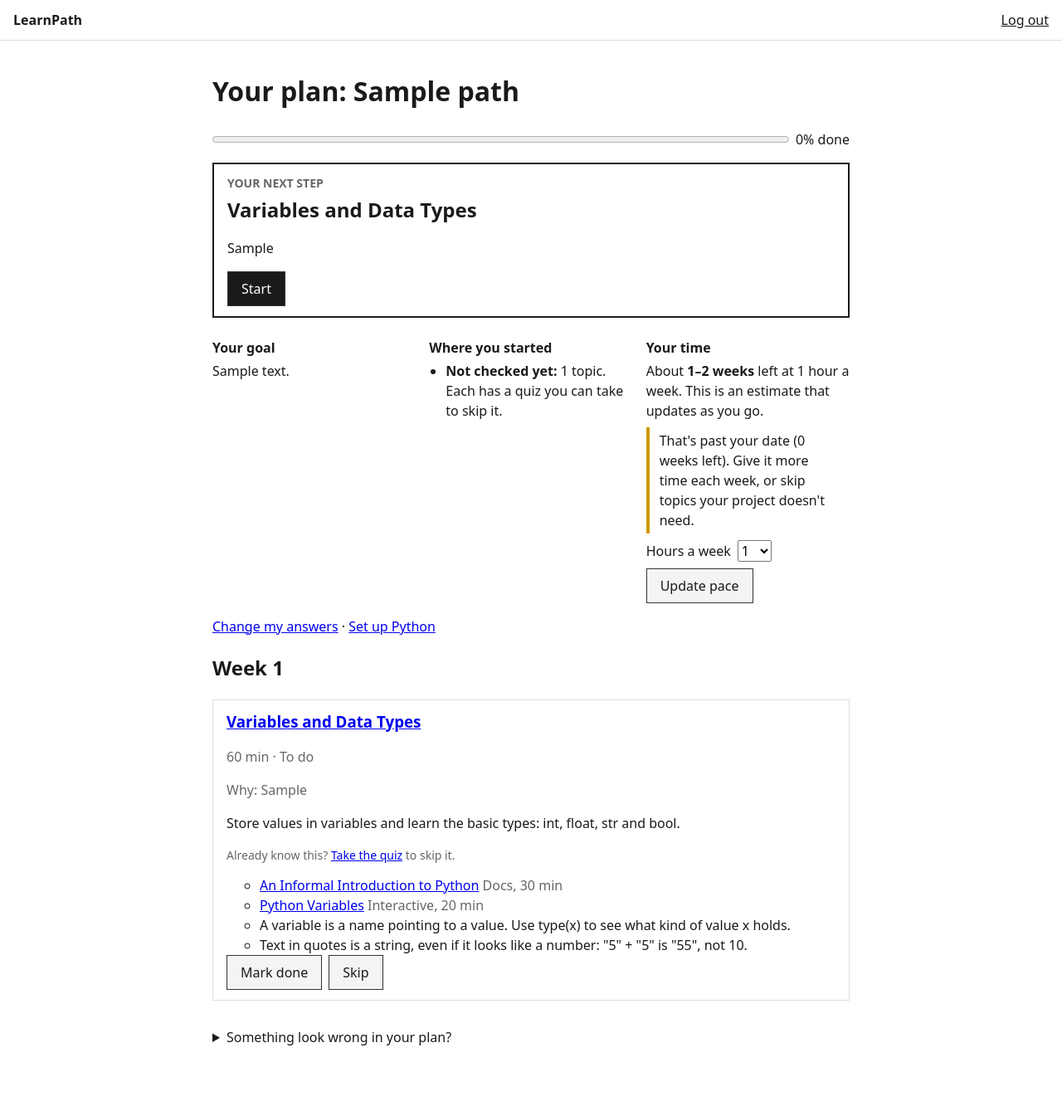
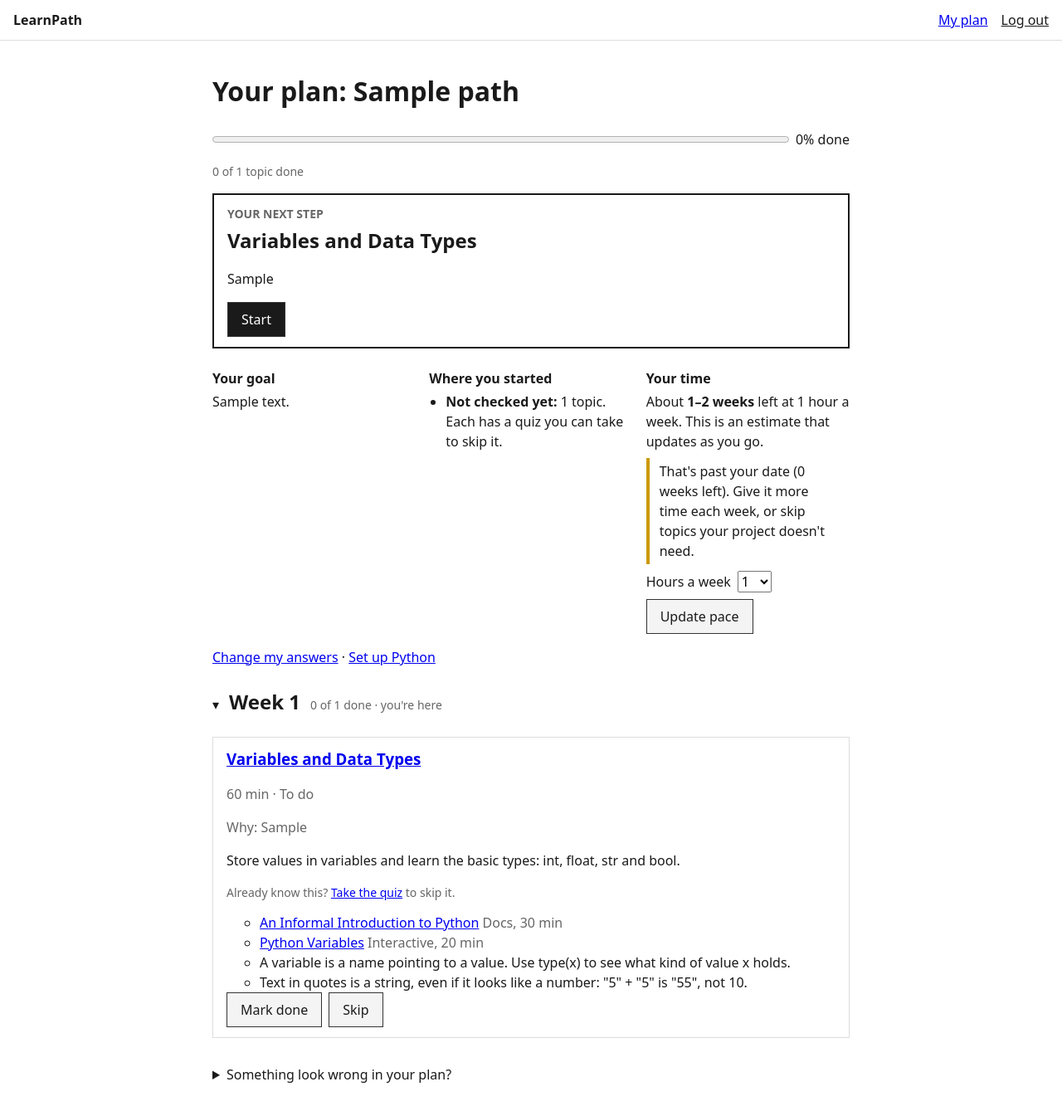
Before and after one commit to r1tsuuu/socsc14-opensource-learnpath, a Django app: page /plan/ in a window 1280 px wide. Shown: the whole page at 83% size. Before the commit the page ends 1260 px from the top, so only its background shows below. Run offline with Django 5.2, Linux system fonts and the light colour scheme; a user stored in the database is signed in; data comes from the database, SQL or seed files in the repository; tables that the repository leaves empty hold one stand-in row (values such as "Sample post"); data that the repository does not hold is empty.

Commit message:
UX pass using UX psychology principles
Onboarding: paths you can start come before "coming soon" ones, a four-phase
stepper shows where you are, and the current question comes first with earlier
answers folded away. Plan: only the current week is open, progress counts
topics and credits what the check showed, AI reasons are capitalized. Lesson:
the quiz is the main action and the week's project step shows as "Use it in
your project". Quiz pass: shows progress and a Next up button. Navbar gets a
My plan link. Login explains what learners get and what data is used.

```diff
--- a/diagnose/views.py
+++ b/diagnose/views.py
@@ -186,6 +186,7 @@ def _intake(request):
         "transcript": onboarding.transcript(answers),
         "started": bool(answers),
         "phase": onboarding.PHASES[step],
+        "phases": onboarding.phase_steps(step),
         "done_count": len([s for s in steps if s in answers]),
         "step_count": len(steps),
         "max_length": onboarding.MAX_TEXT,
@@ -237,6 +238,7 @@ def _intake_check(request):
             "has_questions": bool(questions),
             "not_sure": (answers.get("known") or {}).get("not_sure", False),
             "phase": onboarding.PHASES["check"],
+            "phases": onboarding.phase_steps("check"),
             "done_count": steps.index("check"),
             "step_count": len(steps),
         },
--- a/learning/journey.py
+++ b/learning/journey.py
@@ -29,6 +29,7 @@ class NextAction:
     text: str
     url: str
     button: str
+    topic_id: int = None
 
 
 def due_reviews(profile, plan):
@@ -65,14 +66,14 @@ def next_action(profile, plan, items, reviews):
         return NextAction(
             "review", f"Quick review: {topic.title}",
             "You learned this a while ago. A short quiz now helps it stick.",
-            reverse("quiz", args=[topic.slug]), "Take the review quiz",
+            reverse("quiz", args=[topic.slug]), "Take the review quiz", topic.pk,
         )
     for status, kind, button in ((PlanItem.Status.IN_PROGRESS, "continue", "Continue"),
                                  (PlanItem.Status.TODO, "start", "Start")):
         item = next((i for i in items if i.status == status), None)
         if item is not None:
             text = item.reason or item.topic.summary or "Read the links, try things out, then take the short quiz."
-            return NextAction(kind, item.topic.title, text, reverse("lesson", args=[item.topic.slug]), button)
+            return NextAction(kind, item.topic.title, text, reverse("lesson", args=[item.topic.slug]), button, item.topic_id)
     project = getattr(plan, "project", None)
     if project is not None:
         return NextAction(
--- a/learning/views.py
+++ b/learning/views.py
@@ -41,13 +41,25 @@ def plan(request):
         .order_by("order")
     )
     milestones = journey.milestones_by_week(current)
-    weeks = [
-        {"number": week, "items": list(group), "milestones": milestones.get(week, [])}
-        for week, group in groupby(items, key=lambda item: item.week)
-    ]
+    weeks = []
+    for week, group in groupby(items, key=lambda item: item.week):
+        group = list(group)
+        weeks.append({
+            "number": week,
+            "items": group,
+            "milestones": milestones.get(week, []),
+            "done": sum(1 for i in group if i.status in (PlanItem.Status.DONE, PlanItem.Status.SKIPPED)),
+        })
     reviews = journey.due_reviews(profile, current)
     starting = journey.starting_point(profile, current)
     unchecked = journey.unchecked_topic_ids(profile, items)
+    next_action = journey.next_action(profile, current, items, reviews)
+    # The week to open: the one with the next topic, else the first with anything left.
+    unfinished = [i for i in items if i.status in (PlanItem.Status.TODO, PlanItem.Status.IN_PROGRESS)]
+    current_week = next(
+        (i.week for i in unfinished if next_action and i.topic_id == next_action.topic_id),
+        unfinished[0].week if unfinished else None,
+    )
     return render(
         request,
         "learning/plan.html",
@@ -58,7 +70,10 @@ def plan(request):
             "weeks": weeks,
             "progress": current.progress_percent(),
             "project": getattr(current, "project", None),
-            "next_action": journey.next_action(profile, current, items, reviews),
+            "next_action": next_action,
+            "current_week": current_week,
+            "done_count": sum(1 for i in items if i.status == PlanItem.Status.DONE),
+            "counted": sum(1 for i in items if i.status != PlanItem.Status.SKIPPED),
             "reviews": reviews,
             "starting": starting,
             "unchecked_count": len(unchecked),
@@ -138,12 +153,15 @@ def lesson(request, topic):
     topic = _active_topic(topic)
     item = plan_item_for_topic(get_profile(request.user), topic)
     start_item(item)
+    # What to build with this topic: the project step for the week it's in.
+    build_steps = journey.milestones_by_week(item.plan).get(item.week, []) if item else []
     return render(
         request,
         "learning/lesson.html",
         {
             "topic": topic,
             "item": item,
+            "build_steps": build_steps,
             "resources": topic.resources.filter(is_active=True),
             "tips": topic.tips.all(),
             "prerequisites": topic.prerequisites.all(),
@@ -170,6 +188,18 @@ def quiz(request, topic):
     )
 
 
+def _after_pass(profile):
+    """Momentum after a pass: plan progress and the next step to go to."""
+    current = active_plan(profile)
+    if current is None:
+        return {}
+    items = list(current.items.select_related("topic").order_by("order"))
+    return {
+        "plan_progress": current.progress_percent(),
+        "next_action": journey.next_action(profile, current, items, journey.due_reviews(profile, current)),
+    }
+
+
 def quiz_result(request, topic):
     topic = _active_topic(topic)
     profile = get_profile(request.user)
@@ -188,6 +218,7 @@ def quiz_result(request, topic):
             "pass_percent": PASS_PERCENT,
             # After a couple of misses, point back to what this topic builds on.
             "struggling": not result.passed and tries >= 2,
+            **(_after_pass(profile) if result.passed else {}),
             "prerequisites": topic.prerequisites.filter(track__is_active=True),
             "resources": topic.resources.filter(is_active=True),
         },
--- a/static/css/main.css
+++ b/static/css/main.css
@@ -475,3 +475,103 @@ summary:focus-visible {
   outline: 3px solid #1a5fb4;
   outline-offset: 2px;
 }
+
+.phase-steps {
+  display: flex;
+  flex-wrap: wrap;
+  gap: 0.25rem 1rem;
+  list-style: none;
+  padding: 0;
+  margin: 0 0 1rem;
+  font-size: 0.875rem;
+  color: #666;
+}
+
+.phase-step::before {
+  content: "○ ";
+}
+
+.phase-step-done::before {
+  content: "✓ ";
+}
+
+.phase-step-current {
+  color: #1a1a1a;
+  font-weight: bold;
+}
+
+.phase-step-current::before {
+  content: "● ";
+}
+
+.answers-so-far {
+  margin: 1.5rem 0 1rem;
+}
+
+.answers-so-far summary {
+  cursor: pointer;
+}
+
+.plan-progress-note {
+  margin: 0.25rem 0 0;
+  color: #666;
+  font-size: 0.875rem;
+}
+
+.plan-week {
+  margin-bottom: 1rem;
+}
+
+.plan-week-summary {
+  display: flex;
+  flex-wrap: wrap;
+  align-items: baseline;
+  gap: 0.25rem 0.75rem;
+  cursor: pointer;
+  list-style: none;
+}
+
+.plan-week-summary::-webkit-details-marker {
+  display: none;
+}
+
+.plan-week-summary::before {
+  content: "▸";
+}
+
+.plan-week[open] > .plan-week-summary::before {
+  content: "▾";
+}
+
+.plan-week-summary h2 {
+  margin: 0.5rem 0;
+}
+
+.plan-week-count {
+  color: #666;
+  font-size: 0.875rem;
+}
+
+.login-points {
+  padding-left: 1.25rem;
+}
+
+.login-points li {
+  margin-bottom: 0.5rem;
+}
+
+.login-note {
+  color: #666;
+  font-size: 0.875rem;
+}
+
+.lesson-build,
+.quiz-passed {
+  border-left: 4px solid #1a1a1a;
+  padding: 0.25rem 0.75rem;
+  margin: 1rem 0;
+}
+
+.lesson-actions {
+  margin: 1rem 0;
+}
--- a/templates/accounts/welcome.html
+++ b/templates/accounts/welcome.html
@@ -7,7 +7,7 @@
   <h1>Welcome{% if user.first_name %}, {{ user.first_name }}{% endif %}!</h1>
   <p>Tell us what you want to make. You'll learn the skill by building a real project of your own, step by step, using free resources from the web.</p>
   <ul class="welcome-steps">
-    <li>Answer 6 quick questions (just tap)</li>
+    <li>Answer a few quick questions (mostly just tap)</li>
     <li>Take a short check on what you already know</li>
     <li>Get a weekly plan built around your project</li>
   </ul>
--- a/templates/diagnose/intake_check.html
+++ b/templates/diagnose/intake_check.html
@@ -4,10 +4,7 @@
 
 {% block content %}
 <h1>Let's plan your learning</h1>
-<p class="onboarding-progress">
-  {{ phase }}
-  <progress value="{{ done_count }}" max="{{ step_count }}" aria-label="Onboarding progress">{{ done_count }} of {{ step_count }}</progress>
-</p>
+{% include "partials/phase_steps.html" %}
 
 <section class="chat-message chat-assistant chat-current">
   <span class="chat-author">LearnPath guide</span>
--- a/templates/learning/plan.html
+++ b/templates/learning/plan.html
@@ -5,12 +5,13 @@
 {% block content %}
 <h1>Your plan{% if profile.path %}: {{ profile.path.title }}{% endif %}</h1>
 {% include "partials/progress_bar.html" %}
+<p class="plan-progress-note">{{ done_count }} of {{ counted }} topic{{ counted|pluralize }} done{% if starting.shown %} · plus {{ starting.shown|length }} you already showed on the check{% endif %}</p>
 
 {% if next_action %}
 <section class="next-action next-action-{{ next_action.kind }}" aria-labelledby="next-action-title">
   <p class="next-action-label">{% if next_action.kind == "review" %}Review due{% else %}Your next step{% endif %}</p>
   <h2 id="next-action-title">{{ next_action.title }}</h2>
-  <p>{{ next_action.text }}</p>
+  <p>{{ next_action.text|capfirst }}</p>
   <a class="button button-primary" href="{{ next_action.url }}">{{ next_action.button }}</a>
   {% if reviews|length > 1 %}<p class="next-action-more">{{ reviews|length|add:"-1" }} more topic{{ reviews|length|add:"-1"|pluralize }} also due for a quick review.</p>{% endif %}
 </section>
@@ -60,8 +61,11 @@
 </p>
 
 {% for week in weeks %}
-<section class="plan-week">
-  <h2>Week {{ week.number }}</h2>
+<details class="plan-week"{% if week.number == current_week or not current_week %} open{% endif %}>
+  <summary class="plan-week-summary">
+    <h2>Week {{ week.number }}</h2>
+    <span class="plan-week-count">{{ week.done }} of {{ week.items|length }} done{% if week.number == current_week %} · you're here{% endif %}</span>
+  </summary>
   {% if week.milestones %}
   <div class="plan-week-build">
     <p class="plan-week-build-label">Build this week</p>
@@ -73,7 +77,7 @@
     <li class="plan-item plan-item-{{ item.status }}">
       <h3 class="plan-item-title"><a href="{% url 'lesson' item.topic.slug %}">{{ item.topic.title }}</a></h3>
       <p class="plan-item-meta">{% if tracks|length > 1 %}{{ item.topic.track.name }} · {% endif %}{{ item.topic.estimated_minutes }} min · {{ item.get_status_display }}</p>
-      {% if item.reason %}<p class="plan-item-reason">Why: {{ item.reason }}</p>{% endif %}
+      {% if item.reason %}<p class="plan-item-reason">Why: {{ item.reason|capfirst }}</p>{% endif %}
       {% if item.topic.summary %}<p class="plan-item-summary">{{ item.topic.summary }}</p>{% endif %}
       {% if item.topic_id in unchecked and item.status == "todo" and item.topic.quiz_items.all %}
       <p class="plan-item-skip">Already know this? <a href="{% url 'quiz' item.topic.slug %}">Take the quiz</a> to skip it.</p>
@@ -105,7 +109,7 @@
     </li>
     {% endfor %}
   </ol>
-</section>
+</details>
 {% empty %}
 <p>You've already shown every topic we have for this path. Focus on your project!</p>
 {% endfor %}
--- a/templates/partials/navbar.html
+++ b/templates/partials/navbar.html
@@ -2,6 +2,7 @@
   <a class="navbar-brand" href="{% url 'home' %}">LearnPath</a>
   {% if user.is_authenticated %}
   <nav class="navbar-links">
+    <a href="{% url 'home' %}">My plan</a>
     <form class="navbar-logout" method="post" action="{% url 'account_logout' %}">
       {% csrf_token %}
       <button type="submit" class="button-link">Log out</button>
```
Also changed, not shown: diagnose/onboarding.py (+16 -5 lines), diagnose/test_intake.py (+11 -0 lines), learning/tests.py (+31 -0 lines), templates/account/login.html (+7 -1 lines), templates/diagnose/intake.html (+28 -30 lines), templates/learning/lesson.html (+11 -0 lines), templates/learning/quiz_result.html (+13 -1 lines), templates/partials/phase_steps.html (added, +7 -0 lines).
